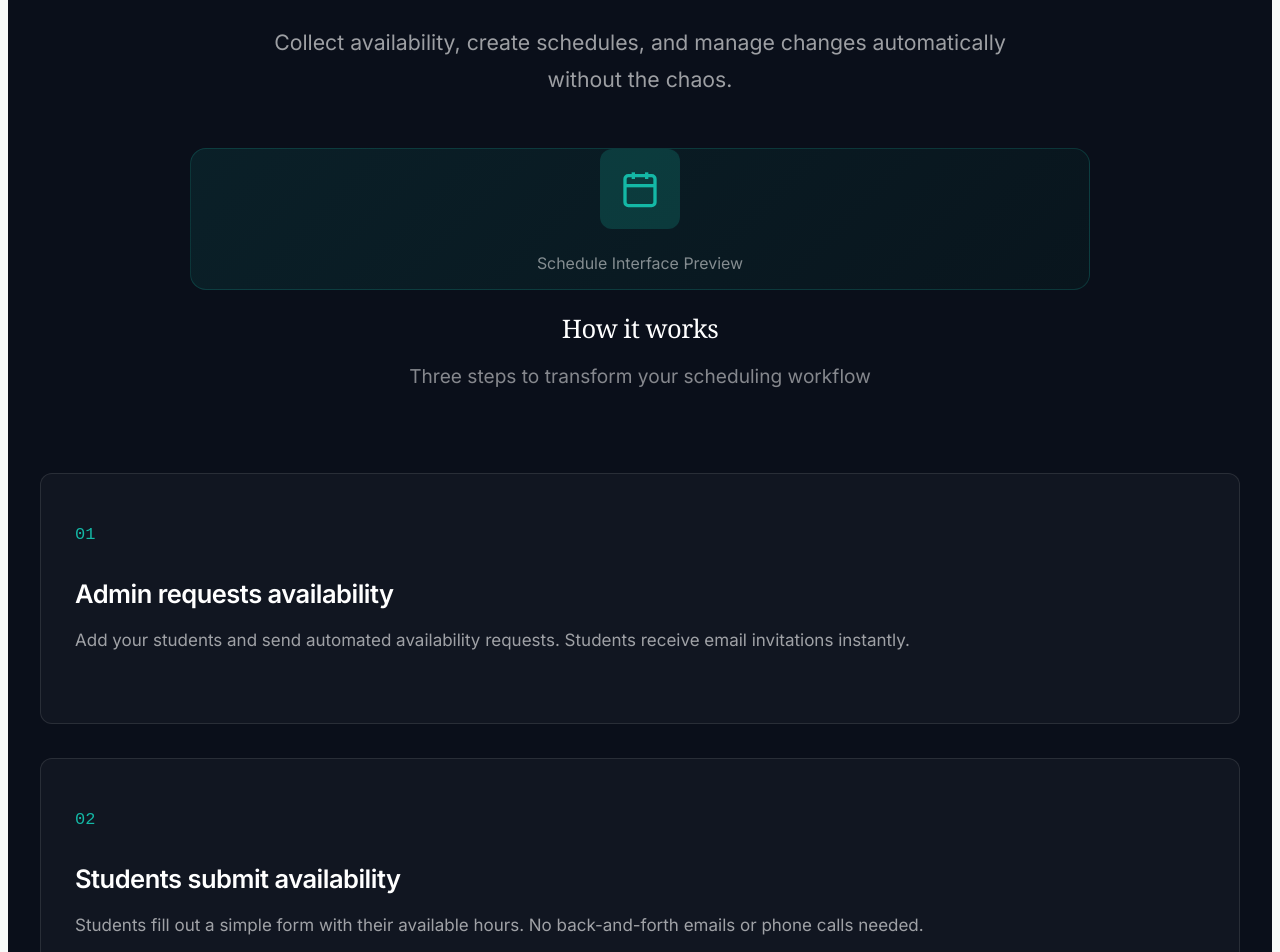
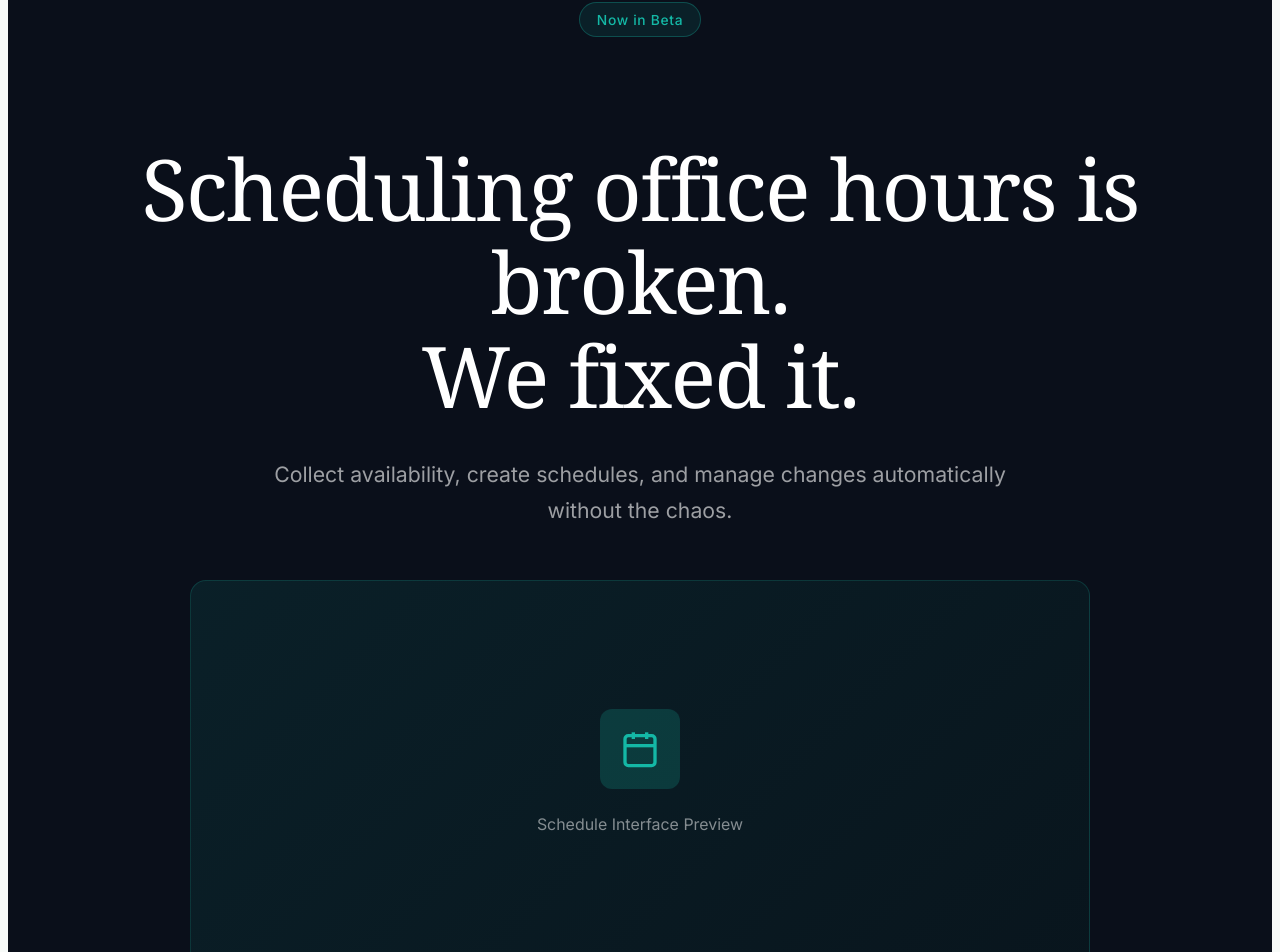
Before and after one commit to ArsalanAnwer0/schedule-builder, a Next.js app: page / in a window 1280 px wide. Shown: the part 217-1169 px from the top of the page. Built offline with nearby package versions, Linux system fonts and the light colour scheme.

Commit message:
Fix desktop layout by adding default styles for responsive classes

```diff
--- a/app/globals.css
+++ b/app/globals.css
@@ -119,6 +119,45 @@ input[type="time"]::-webkit-calendar-picker-indicator:hover {
 /* ============================================
    MOBILE RESPONSIVE STYLES
    ============================================ */
+
+/* Desktop defaults (these apply on all screen sizes unless overridden) */
+.hero-section {
+  padding: 8rem 2rem 4rem 2rem;
+}
+
+.hero-title {
+  font-size: 5rem;
+  line-height: 1.1;
+}
+
+.hero-preview {
+  padding: 4rem;
+  min-height: 400px;
+}
+
+.section-padding {
+  padding: 8rem 2rem;
+}
+
+.section-title {
+  font-size: 3.5rem;
+}
+
+.grid-3-cols {
+  grid-template-columns: repeat(3, 1fr);
+}
+
+.grid-2-cols {
+  grid-template-columns: 1fr 1fr;
+}
+
+.nav-padding {
+  padding: 1rem 2rem;
+}
+
+.step-number {
+  font-size: 3.5rem;
+}
 
 /* Mobile: Base styles (max-width: 768px) */
 @media (max-width: 768px) {
```
